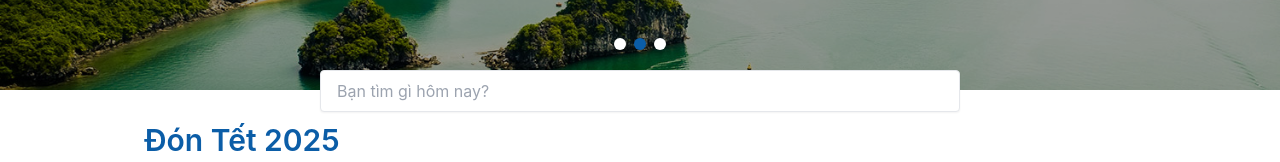
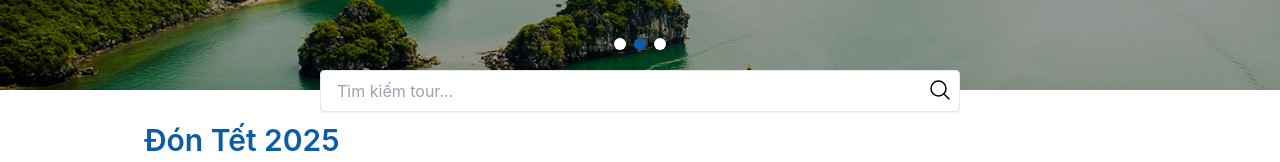
Before and after one commit to dohuy0708/SE100--Tour-Booking-and-Management-System, a React (Create React App) app in the folder frontend/: page / in a window 1280 px wide. Shown: the part 390-552 px from the top of the page. Built offline with nearby package versions, Linux system fonts and the light colour scheme; what react-signify would draw is missing.

Commit message:
search from home + domestric/abroad tours

```diff
--- a/frontend/src/app/components/Nav.js
+++ b/frontend/src/app/components/Nav.js
@@ -4,8 +4,8 @@ import { NavLink } from "react-router-dom";
 export default function Nav() {
   const navItems = [
     { name: "Trang chủ", path: "/" },
-    { name: "Tour trong nước", path: "/search" },
-    { name: "Tour nước ngoài", path: "/search" },
+    { name: "Tour trong nước", path: "/search?type=domestic" },
+    { name: "Tour nước ngoài", path: "/search?type=abroad" },
     { name: "Liên hệ", path: "/contact" },
   ];
   return (
--- a/frontend/src/app/components/SearchBar.js
+++ b/frontend/src/app/components/SearchBar.js
@@ -1,16 +1,23 @@
-import React from "react";
+import React, { useState } from "react";
+const SearchBar = ({ onSearchChange, initialValue = "" }) => {
+  const [value, setValue] = useState(initialValue);
 
-function SearchBar({ onSearchChange }) {
+  const handleChange = (e) => {
+    const keyword = e.target.value;
+    setValue(keyword);
+    onSearchChange(keyword);
+  };
   return (
     <div>
       <input
         type="text"
         placeholder="Bạn tìm gì hôm nay?"
         className="w-full px-4 py-2 border rounded shadow-sm focus:outline-none focus:ring focus:ring-main"
-        onChange={(e) => onSearchChange(e.target.value)} // Gửi giá trị lên cha
+        value={value}
+        onChange={handleChange}
       />
     </div>
   );
-}
+};
 
 export default SearchBar;
--- a/frontend/src/app/pages/HomePage/HomePage.js
+++ b/frontend/src/app/pages/HomePage/HomePage.js
@@ -9,8 +9,16 @@ import {
   getNewTours,
 } from "../../Services/userService";
 import FavoriteDestinations from "./Partials/FavoriteDestinations ";
+import { MagnifyingGlassIcon } from "@heroicons/react/24/outline";
+import { useNavigate } from "react-router-dom";
+export default function HomePage() {
+  const [searchKeyword, setSearchKeyword] = useState("");
+  const navigate = useNavigate();
 
-export default function HomePage() {
+  const handleSearch = () => {
+    navigate(`/search?keyword=${encodeURIComponent(searchKeyword)}`);
+  };
+
   const [bannerTours, setBannerTours] = useState([]);
   const [newTours, setNewTours] = useState([]);
   const [domestricTours, setDomestricTours] = useState([]);
@@ -68,7 +76,23 @@ export default function HomePage() {
       <div className="relative">
         <Slider tours={bannerTours} />
         <div className="absolute w-1/2 bottom-[-22px] left-1/2 transform -translate-x-1/2">
-          <SearchBar />
+          <div className="relative">
+            <input
+              type="text"
+              placeholder="Tìm kiếm tour..."
+              value={searchKeyword}
+              onChange={(e) => setSearchKeyword(e.target.value)}
+              onKeyDown={(e) => {
+                if (e.key === "Enter") {
+                  handleSearch(); // Thực hiện tìm kiếm khi nhấn Enter
+                }
+              }}
+              className="w-full px-4 py-2 border rounded shadow-sm focus:outline-none focus:ring focus:ring-main"
+            />
+            <button onClick={handleSearch} className="absolute top-2 right-2">
+              <MagnifyingGlassIcon className="h-6 hover:text-main" />
+            </button>
+          </div>
         </div>
       </div>
       <div className="mx-32">
--- /dev/null
+++ b/frontend/src/app/pages/Search/Partials/SearchBar.js
@@ -0,0 +1,16 @@
+import React from "react";
+
+function SearchBar({ onSearchChange }) {
+  return (
+    <div>
+      <input
+        type="text"
+        placeholder="Bạn tìm gì hôm nay?"
+        className="w-full px-4 py-2 border rounded shadow-sm focus:outline-none focus:ring focus:ring-main"
+        onChange={(e) => onSearchChange(e.target.value)} // Gửi giá trị lên cha
+      />
+    </div>
+  );
+}
+
+export default SearchBar;
--- a/frontend/src/app/pages/Search/Partials/TourCard.js
+++ b/frontend/src/app/pages/Search/Partials/TourCard.js
@@ -11,7 +11,7 @@ const TourCard = ({ tour }) => {
       {/* Hình ảnh tour */}
       <div className="col-span-2 ">
         <img
-          src={tour?.cover_image} // Thay đổi với link ảnh thật
+          src={`http://localhost:8080${tour?.cover_image}`} // Thay đổi với link ảnh thật
           alt={tour.tour_name}
           className="h-[16rem] w-full object-cover rounded-lg"
         />
@@ -23,13 +23,13 @@ const TourCard = ({ tour }) => {
 
         <p className=" font-semibold">
           Mã tour:{" "}
-          <span className="font-semibold bg-white text-thrd">
+          <span className="font-semibold bg-white text-main">
             {tour?.tour_code}
           </span>
         </p>
         <p className=" font-semibold">
           Thời gian:{" "}
-          <span className="font-semibold bg-white text-thrd">
+          <span className="font-semibold bg-white text-main">
             {tour?.duration}
           </span>
         </p>
@@ -41,7 +41,7 @@ const TourCard = ({ tour }) => {
               tour?.schedule.map((date) => (
                 <span
                   key={date._id}
-                  className="px-4 py-0.5 rounded-lg text-thrd border-2 border-thrd"
+                  className="px-4 py-0.5 rounded-lg text-main border-2 border-main"
                 >
                   {new Date(date.departure_date).toLocaleDateString("vi-VN", {
                     day: "2-digit",
@@ -51,7 +51,7 @@ const TourCard = ({ tour }) => {
                 </span>
               ))
             ) : (
-              <p className="text-thrd font-medium">chưa có lịch</p>
+              <p className="text-main font-medium">chưa có lịch</p>
             )}
           </div>
         </div>
@@ -66,7 +66,7 @@ const TourCard = ({ tour }) => {
           {/* Nút Đặt chỗ */}
           <div>
             <button
-              className="bg-thrd text-white py-2 px-6 rounded-lg "
+              className="bg-main text-white py-2 px-6 font-medium rounded-lg "
               onClick={() => handleToTourPage(tour?._id)}
             >
               Đặt chỗ
--- a/frontend/src/app/pages/Search/Search.js
+++ b/frontend/src/app/pages/Search/Search.js
@@ -6,11 +6,17 @@ import {
   getTourDetails,
   getTourDetailsBySearch,
 } from "./services/searchService";
+import { useLocation } from "react-router-dom";
 
 export default function Search() {
+  const location = useLocation();
+  const queryParams = new URLSearchParams(location.search);
+  const initialKeyword = queryParams.get("keyword") || ""; // Lấy từ khóa từ URL
+  const type = queryParams.get("type"); // Lấy type từ URL (domestic hoặc abroad)
+
   const [tours, setTours] = useState([]);
   const [loading, setLoading] = useState(true);
-  const [searchKeyword, setSearchKeyword] = useState(""); // Từ khóa tìm kiếm
+  const [searchKeyword, setSearchKeyword] = useState(initialKeyword); // Từ khóa tìm kiếm
   const [filters, setFilters] = useState({
     min_price: 0,
     max_price: 10000000,
@@ -34,7 +40,19 @@ export default function Search() {
       try {
         const response = await getTourDetailsBySearch(searchKeyword, filters);
         if (response && response.data) {
-          setTours(response.data);
+          let filteredTours = response.data; // Tạo bản sao của mảng dữ liệu
+
+          if (type === "domestic") {
+            filteredTours = filteredTours.filter(
+              (tour) => tour.tour_type[0] === "TRONG NƯỚC"
+            );
+          } else if (type === "abroad") {
+            filteredTours = filteredTours.filter(
+              (tour) => tour.tour_type[0] === "NƯỚC NGOÀI"
+            );
+          }
+          console.log("đấy: ", filteredTours);
+          setTours(filteredTours); // Gán giá trị mảng đã lọc vào state
         }
       } catch (error) {
         console.error("Failed to fetch tour details:", error);
@@ -45,7 +63,7 @@ export default function Search() {
     };
 
     fetchTours();
-  }, [filters, searchKeyword]); // Gọi lại API khi searchKeyword hoặc filters thay đổi
+  }, [filters, searchKeyword, type]); // Gọi lại API khi searchKeyword hoặc filters thay đổi
 
   if (loading)
     return (
@@ -71,7 +89,17 @@ export default function Search() {
 
         {/* Kết quả tìm kiếm ở bên phải */}
         <div className="col-span-4 p-4 ">
-          <SearchBar onSearchChange={handleSearchChange} />
+          {/* Hiển thị dòng thông báo */}
+          {type === "domestic" && (
+            <p className="text-xl font-bold text-main mb-4">Tour trong nước</p>
+          )}
+          {type === "abroad" && (
+            <p className="text-xl font-bold text-main mb-4">Tour nước ngoài</p>
+          )}
+          <SearchBar
+            onSearchChange={handleSearchChange}
+            initialValue={searchKeyword}
+          />
           <SearchResults tours={tours} />
         </div>
       </div>
```
